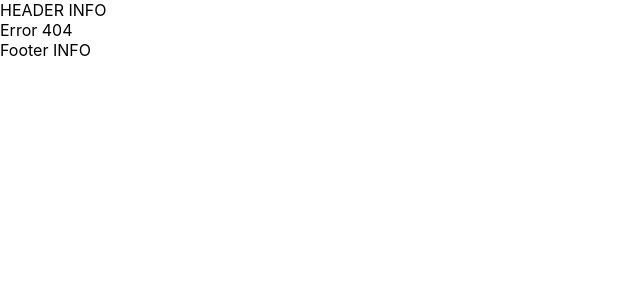
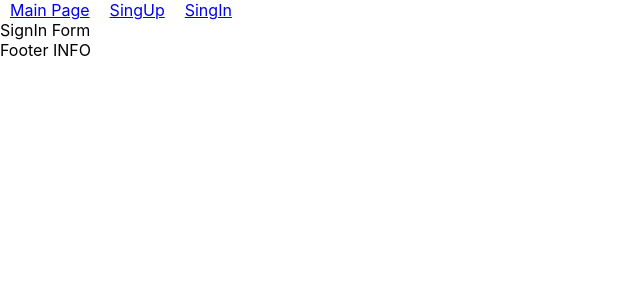
Before and after one commit to zzzap67/project-management-app, a React (Create React App) app in the folder project-management-app/: page /signin in a window 1280 px wide. Before the commit this address led to /404. Shown: the top 300 px of the page, without its empty margins (0-640 px from the left). Built offline with nearby package versions, Linux system fonts and the light colour scheme.

Commit message:
feat: add header links examples

```diff
--- a/project-management-app/src/App.tsx
+++ b/project-management-app/src/App.tsx
@@ -8,6 +8,7 @@ import './App.css';
 import Main from 'pages/main';
 import Error404 from 'pages/error404';
 import RegistrationForm from 'pages/registrationForm';
+import SignIn from 'pages/signIn';
 import Header from './components/Header';
 import Footer from './components/Footer';
 
@@ -31,6 +32,7 @@ function App() {
           <Route path="/" element={<Layout />}>
             <Route index element={<Main />} />
             <Route path="/register" element={<RegistrationForm />} />
+            <Route path="/signin" element={<SignIn />} />
             <Route path="/404" element={<Error404 />} />
             <Route path="*" element={<Navigate to="/404" />} />
           </Route>
--- a/project-management-app/src/components/Header/index.tsx
+++ b/project-management-app/src/components/Header/index.tsx
@@ -1,8 +1,15 @@
 import React from 'react';
+import { Link } from 'react-router-dom';
 import './styles.css';
 
 const Header = () => {
-  return <header>HEADER INFO</header>;
+  return (
+    <header>
+      <Link to="/">Main Page</Link>
+      <Link to="/register">SingUp</Link>
+      <Link to="/signin">SingIn</Link>
+    </header>
+  );
 };
 
 export default Header;
--- a/project-management-app/src/components/Header/styles.css
+++ b/project-management-app/src/components/Header/styles.css
@@ -0,0 +1,3 @@
+a {
+  padding: 10px;
+}
--- /dev/null
+++ b/project-management-app/src/pages/signIn/index.tsx
@@ -0,0 +1,7 @@
+import React from 'react';
+
+const SignIn = () => {
+  return <article>SignIn Form</article>;
+};
+
+export default SignIn;
```
